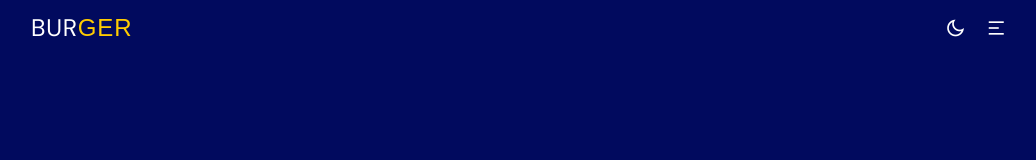
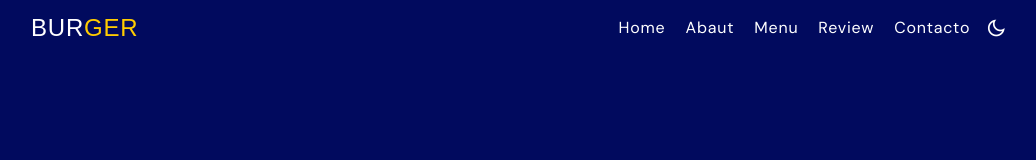
Before and after one commit to Hector-Duarte/Web-site-food, a website: page src/index.html in a window 1280 px wide. Shown: the whole page, without its empty margins (121-1157 px from the left). Drawn offline with nearby package versions, Linux system fonts and the light colour scheme.

Commit message:
Menu Hamburger Terminado

```diff
--- a/src/index.html
+++ b/src/index.html
@@ -28,32 +28,33 @@
     <header class="bg-primaryColor fixed top-0 left-0 w-full z-50">
       <nav class="container relative h-14 flex justify-between items-center">
         <div>
-          <a href="#" class="text-2xl uppercase">
-            Bur<span class="text-secondaryColor font-oswald">ger</span>
+          <a href="#" class="text-2xl uppercase font-oswald">
+            Bur<span class="text-secondaryColor ">ger</span>
           </a>
         </div>
 
-        <section class="hidden absolute top-0 left-0 w-full py-14 bg-primaryColor border-b
-        border-secondaryColor" id="nav-menu">
-          <ul class="flex flex-col text-center gap-5">
+        <section class="hidden absolute top-0 left-0 w-full py-14 bg-primaryColor
+        border-b border-secondaryColor md:block md:static md:py-0
+        md:border-none md:w-auto md:ml-auto gap-5" id="nav-menu">
+          <ul class="flex flex-col text-center gap-5 md:flex-row">
             <li>
-              <a href="#home" class="hover:text-secondaryColor duration-200">Home</a>
+              <a href="#home" class="nav__link hover:text-secondaryColor duration-200">Home</a>
             </li>
             <li>
-              <a href="#abaut" class="hover:text-secondaryColor duration-200">Abaut</a>
+              <a href="#abaut" class="nav__link hover:text-secondaryColor duration-200">Abaut</a>
             </li>
             <li>
-              <a href="#menu" class="hover:text-secondaryColor duration-200" >Menu</a>
+              <a href="#menu" class="nav__link hover:text-secondaryColor duration-200" >Menu</a>
             </li>
             <li>
-              <a href="#review" class="hover:text-secondaryColor duration-200 ">Review</a>
+              <a href="#review" class="nav__link hover:text-secondaryColor duration-200 ">Review</a>
             </li>
             <li>
-              <a href="#contact" class="hover:text-secondaryColor duration-200 ">Contacto</a>
+              <a href="#contact" class="nav__link hover:text-secondaryColor duration-200 ">Contacto</a>
             </li>
           </ul>
 
-           <div class="absolute top-[0.7rem] right-4 text-2xl cursor-pointer ">
+           <div class="absolute top-[0.7rem] right-4 text-2xl cursor-pointer md:hidden ">
           <i class="ri-close-line" id="nav-close"></i>
         </div>
         </section>
@@ -61,7 +62,7 @@
         <div class="flex items-center gap-5">
           <i class="ri-moon-line cursor-pointer ml-4 text-xl "></i>
 
-          <div id="hamburger">
+          <div class="md:hidden" id="hamburger">
             <i class="ri-menu-2-line cursor-pointer text-xl "></i>
           </div>
         </div>
--- a/src/main.js
+++ b/src/main.js
@@ -2,6 +2,14 @@
 const hamburger = document.getElementById("hamburger");
 const navMenu = document.getElementById("nav-menu");
 const closeIcon = document.getElementById("nav-close");
+const navLink = document.querySelectorAll(".nav__link")
+
+navLink.forEach(link =>
+    link.addEventListener("click", () => {
+       navMenu.classList.add("hidden");
+    })
+
+)
 
 closeIcon.addEventListener("click",() => {
     navMenu.classList.add("hidden")
--- a/tailwind.config.js
+++ b/tailwind.config.js
@@ -29,7 +29,7 @@ module.exports = {
       },
     },
     fontFamily: {
-      oswald: ["Oswand", "sans-serif"],
+      oswald: ["Oswald", "sans-serif"],
       dmsans: ["DM Sans", "sans-serif"],
     },
   },
```
Also changed, not shown: dist/output.css.
